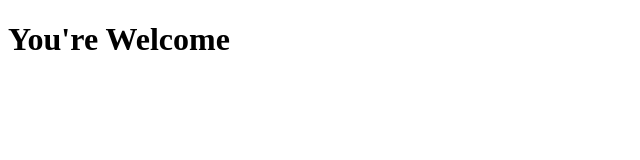
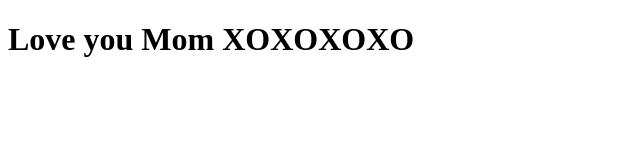
Before and after one commit to DJGilmore4U/DJGilmore4U, a plain HTML site: page index.html in a window 1280 px wide. Shown: the whole page, without its empty margins (0-640 px from the left). Drawn offline with Linux system fonts and the light colour scheme.

Commit message:
Love Mom

```diff
--- a/index.html
+++ b/index.html
@@ -4,6 +4,6 @@
 <head>
   <title>DJGilmore4U</title>
 </head>
-<h1>You're Welcome</h1>
+<h1>Love you Mom XOXOXOXO</h1>
 
 </html>
```
